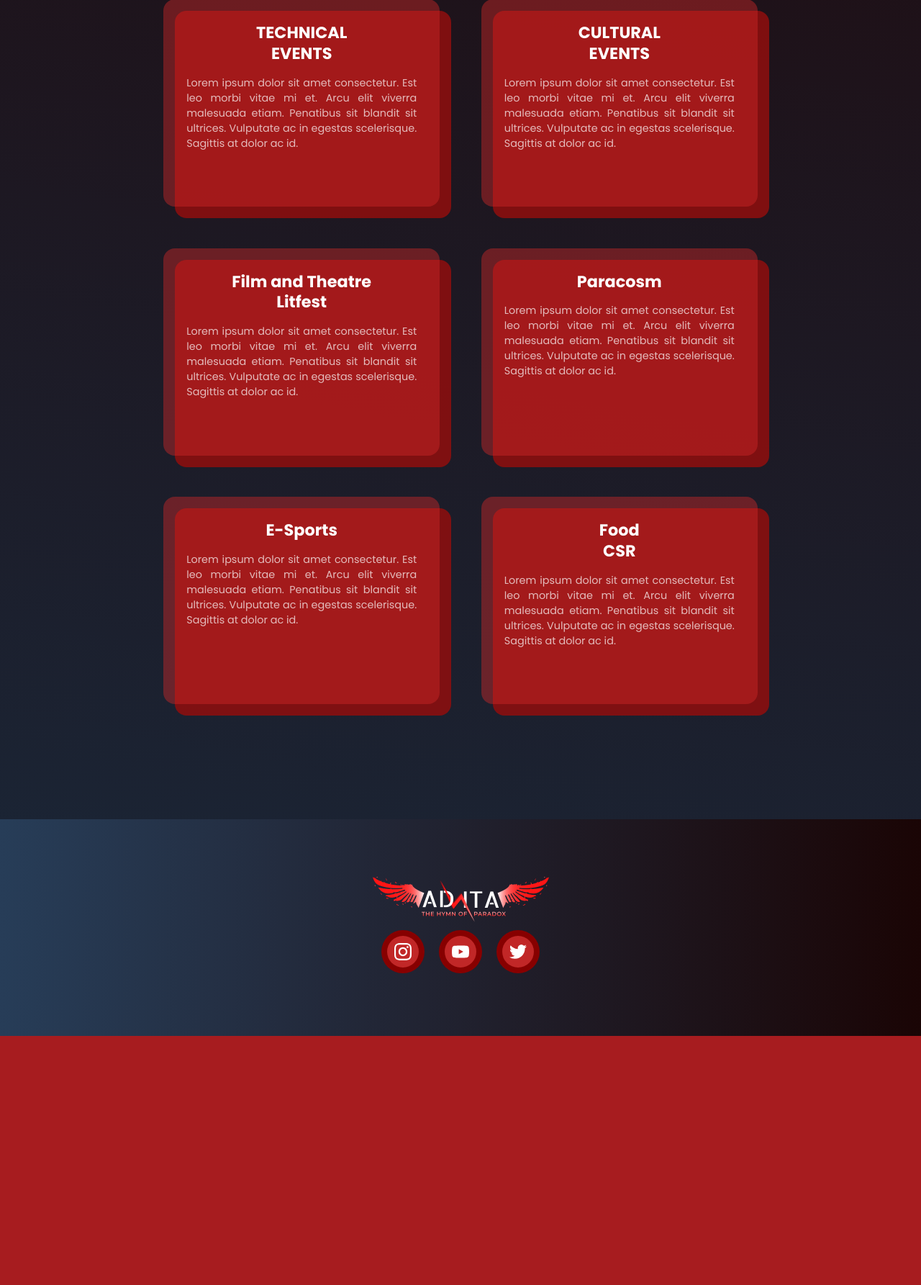
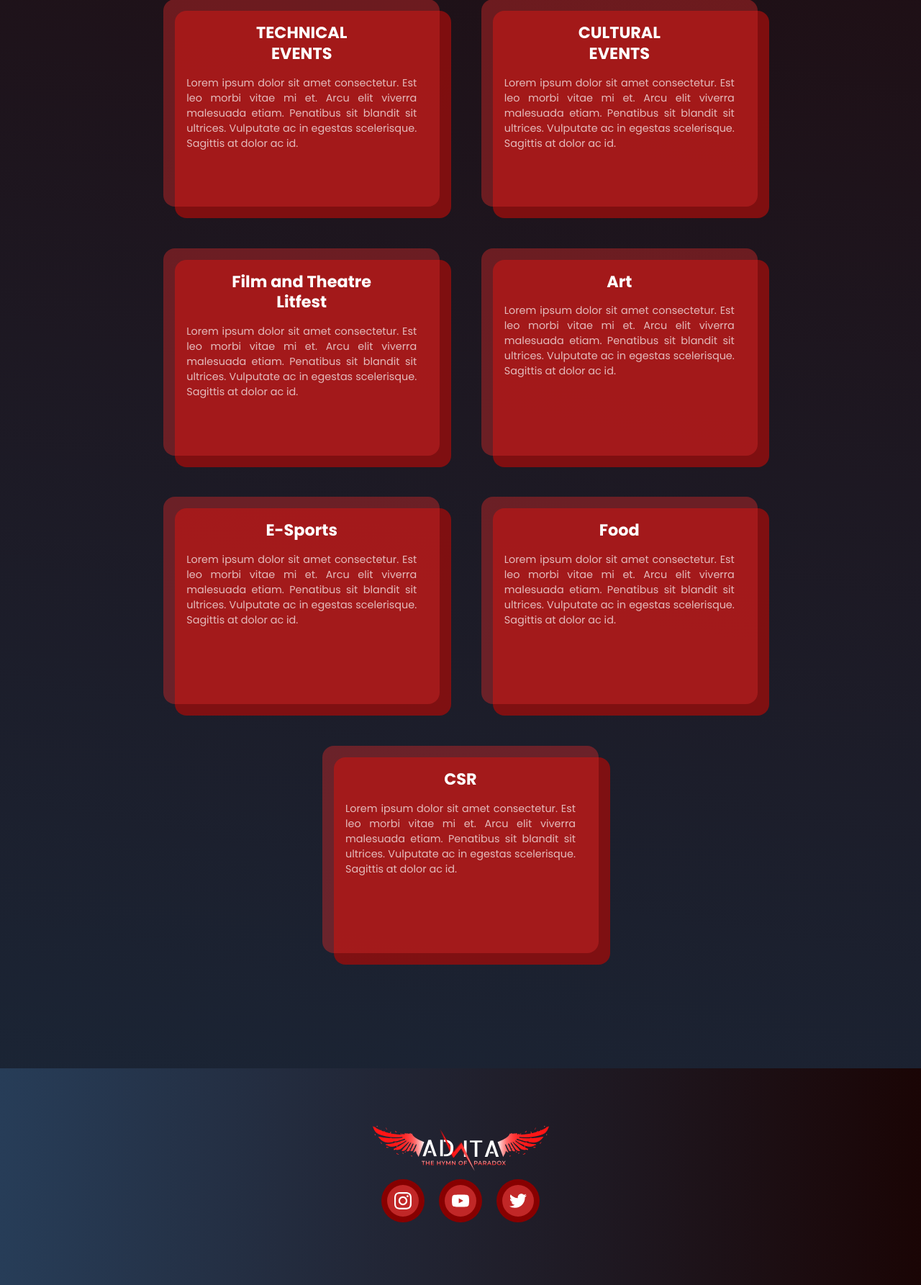
Before and after one commit to musaib-js/Advaita, a Django app: page /events/ in a window 1280 px wide. Shown: the part 1050-2835 px from the top of the page at 72% size. Before the commit the page ends 2489 px from the top, so only its background shows below. Run offline with Django 4.2, Linux system fonts and the light colour scheme; some libraries are stand-ins or nearby versions; some web fonts are replaced.

Commit message:
events page commit

```diff
--- a/home/admin.py
+++ b/home/admin.py
@@ -1,4 +1,4 @@
 from django.contrib import admin
-from .models import Event, Contact
+from .models import Event, Contact, Sponsorship
 
-admin.site.register((Event, Contact))
+admin.site.register((Event, Contact, Sponsorship))
--- a/home/views.py
+++ b/home/views.py
@@ -39,8 +39,11 @@ def eventdetails(request, slug):
     elif slug == "esports":
         heading = "E-Sports"
         headerimg = '/static/images/events/tech.png'
-    elif slug == "foodcsr":
-        heading = "Food CSR"
+    elif slug == "food":
+        heading = "Food"
+        headerimg = '/static/images/events/tech.png'
+    elif slug == "csr":
+        heading = "CSR"
         headerimg = '/static/images/events/tech.png'
     events = Event.objects.filter(slug = slug).order_by('serial')
     context = {'events':events, 'heading':heading, 'headerimg':headerimg}
--- a/templates/events.html
+++ b/templates/events.html
@@ -79,7 +79,7 @@
             <a href="/events/paracosm">
                 <div class="eventCardWrap">
                     <div class="eventCard">
-                        <div>Paracosm<br></div>
+                        <div>Art<br></div>
                         <div>
                             Lorem ipsum dolor sit amet consectetur. Est leo morbi vitae mi et. Arcu elit viverra
                             malesuada
@@ -106,10 +106,25 @@
                     <div class="eventCardBg"></div>
                 </div>
             </a>
-            <a href="/events/foodcsr">
+            <a href="/events/food">
                 <div class="eventCardWrap">
                     <div class="eventCard">
-                        <div>Food<br>CSR</div>
+                        <div>Food</div>
+                        <div>
+                            Lorem ipsum dolor sit amet consectetur. Est leo morbi vitae mi et. Arcu elit viverra
+                            malesuada
+                            etiam. Penatibus sit blandit sit ultrices. Vulputate ac in egestas scelerisque. Sagittis at
+                            dolor ac
+                            id.
+                        </div>
+                    </div>
+                    <div class="eventCardBg"></div>
+                </div>
+            </a>
+            <a href="/events/csr">
+                <div class="eventCardWrap">
+                    <div class="eventCard">
+                        <div>CSR</div>
                         <div>
                             Lorem ipsum dolor sit amet consectetur. Est leo morbi vitae mi et. Arcu elit viverra
                             malesuada
```
Also changed, not shown: home/models.py (+11 -0 lines), templates/sponsors.html (+2 -7 lines), db.sqlite3.
